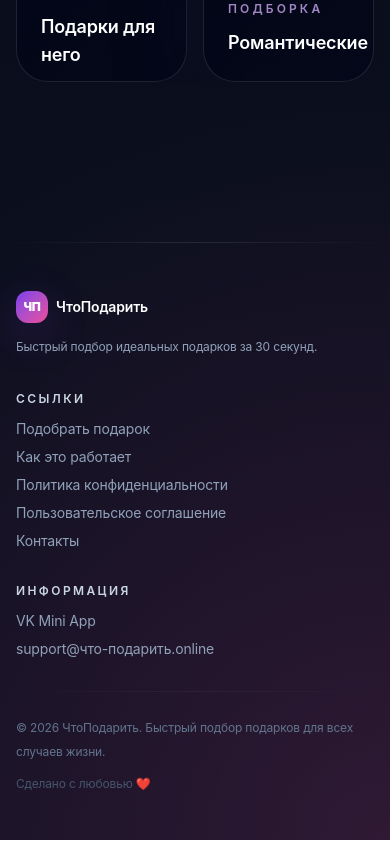
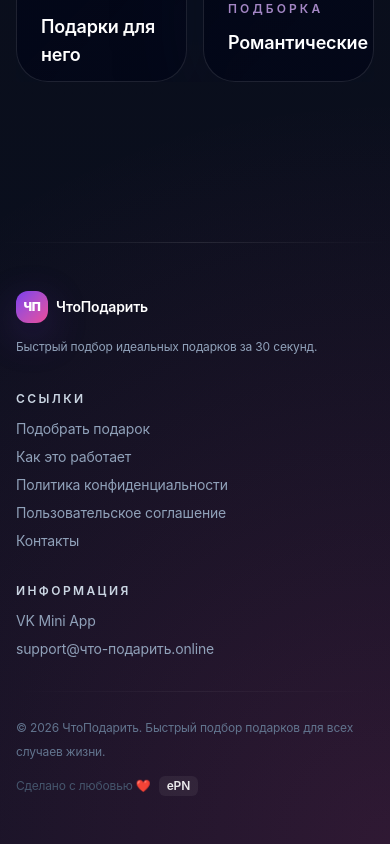
Before and after one commit to nokolya1237kpz-ctrl/chto-podarit, a Next.js app: page / in a window 390 px wide. Shown: the part 2116-2960 px from the top of the page. Built offline with nearby package versions, Linux system fonts and the light colour scheme; no server answers; the database is empty.

Commit message:
Fix mobile responsive layout

```diff
--- a/components/Footer.tsx
+++ b/components/Footer.tsx
@@ -52,8 +52,9 @@ export default function Footer() {
           {/* Copyright */}
           <div className="flex flex-col gap-3 sm:flex-row sm:items-center sm:justify-between">
             <p className="text-xs text-slate-500 leading-6">© {currentYear} ЧтоПодарить. Быстрый подбор подарков для всех случаев жизни.</p>
-            <div className="text-xs text-slate-600 sm:text-right">
-              Сделано с любовью ❤️
+            <div className="text-xs text-slate-600 sm:text-right flex items-center gap-2">
+              <span>Сделано с любовью ❤️</span>
+              <span className="px-2 py-0.5 bg-white/6 text-white/90 rounded-md text-xs font-semibold">ePN</span>
             </div>
           </div>
         </div>
```
